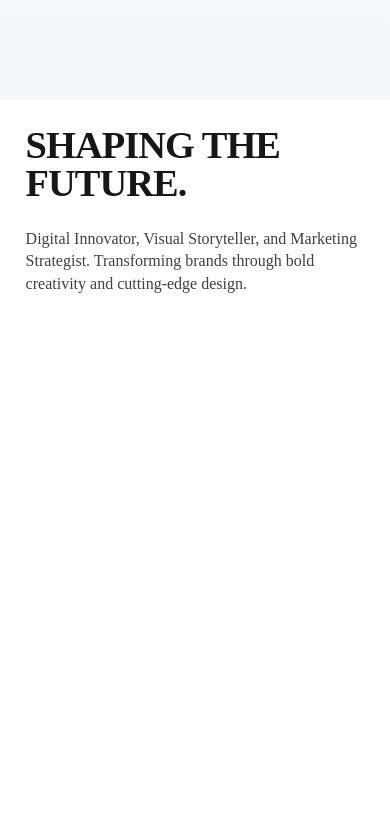
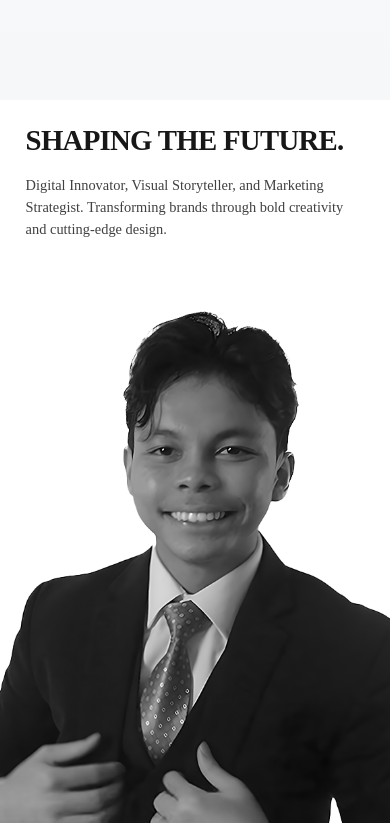
Before and after one commit to Kevin5621/portofolio-website-digital-marketer-2, a Next.js app: page / in a window 390 px wide. Shown: the part 2921-3744 px from the top of the page. Built offline with nearby package versions, Linux system fonts and the light colour scheme.

Commit message:
add - mobile version optimization about me

```diff
--- a/src/components/about.tsx
+++ b/src/components/about.tsx
@@ -34,54 +34,51 @@ const AboutMe = () => {
   return (
     <ReactLenis root>
       <main>
-        {/* First Section - AboutMe (Sticky) */}
-        <section id="about-section" className="relative bg-white sticky top-0 h-screen">
-          <div className="flex flex-col md:flex-row h-full">
-            {/* Left Side - Bold Typography */}
-            <div className="md:w-1/2 relative bg-white z-10 flex items-center">
+        {/* First Section - AboutMe (Sticky) - Modified for mobile responsiveness */}
+        <section id="about-section" className="relative bg-white sticky top-0 h-screen overflow-hidden">
+          <div className="flex flex-col h-full">
+            {/* Text Content - Always on top for mobile, side by side for desktop */}
             <motion.div
-                className="p-8 md:p-16 max-w-xl"
+              className="relative bg-white z-10 flex-shrink-0 p-8 md:p-16 md:w-1/2 md:h-full flex items-center"
               initial={{ opacity: 0, x: -50 }}
               whileInView={{ opacity: 1, x: 0 }}
               transition={{ duration: 0.8 }}
               viewport={{ once: true }}
             >
-                <h2 className="text-5xl md:text-6xl lg:text-7xl font-extrabold tracking-tight leading-none mb-6 text-neutral-900">
+              <div className="max-w-xl mx-auto md:mx-0">
+                <h2 className="text-4xl sm:text-5xl md:text-6xl lg:text-7xl font-extrabold tracking-tight leading-none mb-6 text-neutral-900">
                   {Array.from("SHAPING THE FUTURE.").map((char, index) => (
                     <span key={index} className="transition duration-300 hover:text-primary">{char}</span>
                   ))}
                 </h2>
 
-                <p className="mt-8 text-neutral-700 text-xl">
+                <p className="mt-4 sm:mt-8 text-neutral-700 text-lg sm:text-xl">
                   {Array.from("Digital Innovator, Visual Storyteller, and Marketing Strategist. Transforming brands through bold creativity and cutting-edge design.").map((char, index) => (
                     <span key={index} className="transition duration-300 hover:text-primary">{char}</span>
                   ))}
                 </p>
+              </div>
             </motion.div>
-            </div>
 
-
-            {/* Right Side - Large Image */}
-            <div className="md:w-1/2 relative">
+            {/* Image Container - Below text on mobile, side by side on desktop */}
             <motion.div
-                className="h-full"
+              className="flex-grow md:absolute md:right-0 md:top-0 md:w-1/2 md:h-full"
               initial={{ opacity: 0 }}
               whileInView={{ opacity: 1 }}
               transition={{ duration: 1 }}
               viewport={{ once: true }}
             >
-                <div className="relative h-full">
+              <div className="relative h-full min-h-[40vh] md:min-h-0">
                 <Image
                   src="/placeholder2.png"
                   alt="Profile portrait"
                   fill
                   className="object-cover object-center filter grayscale hover:grayscale-0 transition duration-500 ease-in-out"
-                  sizes="50vw"
+                  sizes="(max-width: 768px) 100vw, 50vw"
                   priority
                 />
               </div>
             </motion.div>
-            </div>
           </div>
         </section>
 
```
Lines whose indentation alone changed are shown as unchanged.
